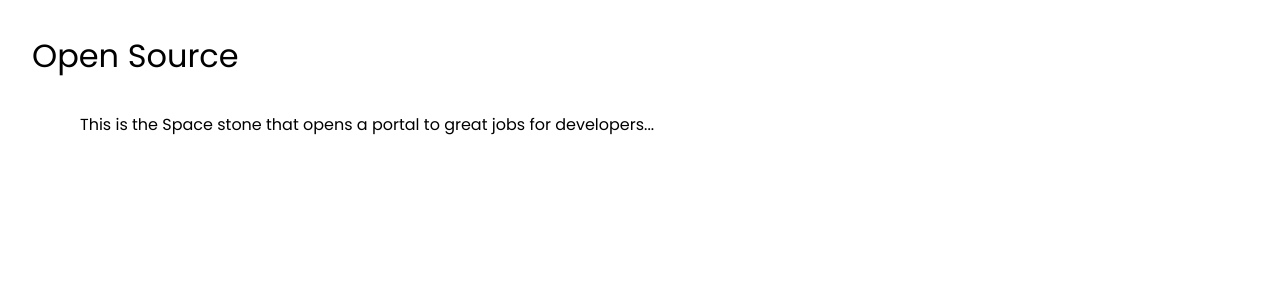
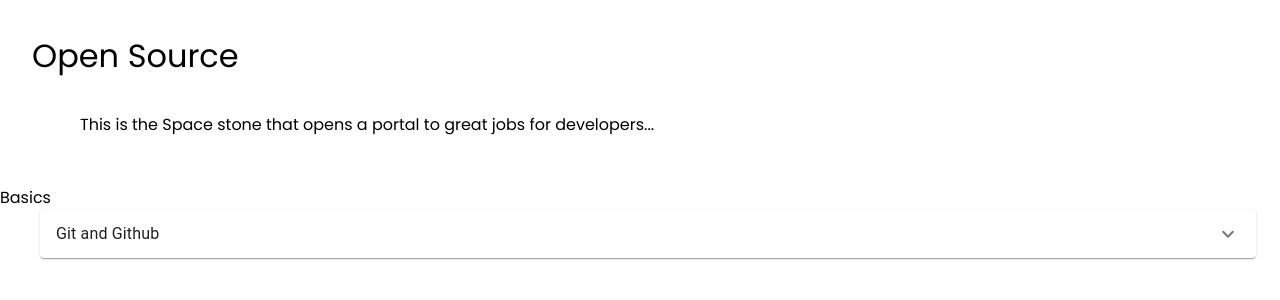
Before and after one commit to Rishikesh-Guptha/devs-corner, a React (Create React App) app: page /Opensource in a window 1280 px wide. Shown: the top 300 px of the page. Built offline with nearby package versions, Linux system fonts and the light colour scheme.

Commit message:
Modified the Opensource page

```diff
--- a/src/pages/opensource/Opensource.jsx
+++ b/src/pages/opensource/Opensource.jsx
@@ -14,7 +14,23 @@ const Opensource = () => {
           <p className="text-title">Open Source</p>
           <p className="title-text">This is the Space stone that opens a portal to great jobs for developers...</p>
         </div>
-        <div className="tech-content"></div>
+        <div className="tech-content">
+          <div className="tech-content-opensource">
+            <p className="tech-content-opensource-title">Basics</p>
+
+            <Accordion sx={{maxWidth:0.95, marginLeft:5,marginBottom:2}}>
+                  {/* <AccordionSummary expandIcon={<ExpandMoreIcon />} aria-controls="panel1a-content" id="panel1a-header" > */}
+                  <AccordionSummary expandIcon={<ExpandMoreIcon />} aria-controls="panel1a-content"   >
+                    <Typography>Git and Github</Typography>
+                  </AccordionSummary>
+                  <AccordionDetails sx={{ marginLeft:5}}>
+                    <Typography sx={{ marginLeft:5}}>
+                      The contents for how to use git and github lie here..
+                    </Typography>
+                  </AccordionDetails>
+                </Accordion>
+          </div>
+        </div>
       </div>
     </div>
   )
```
